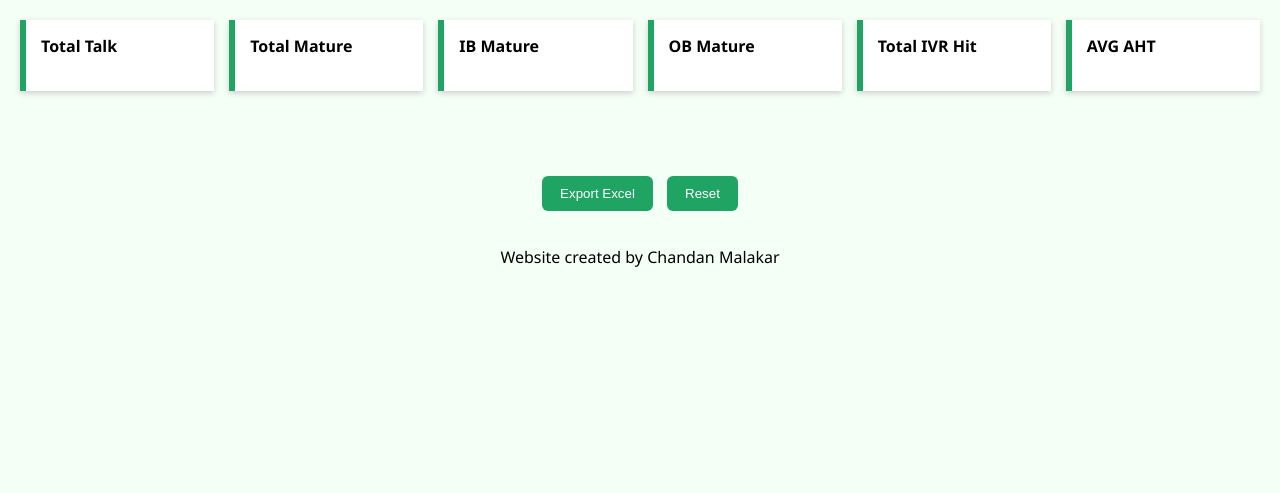
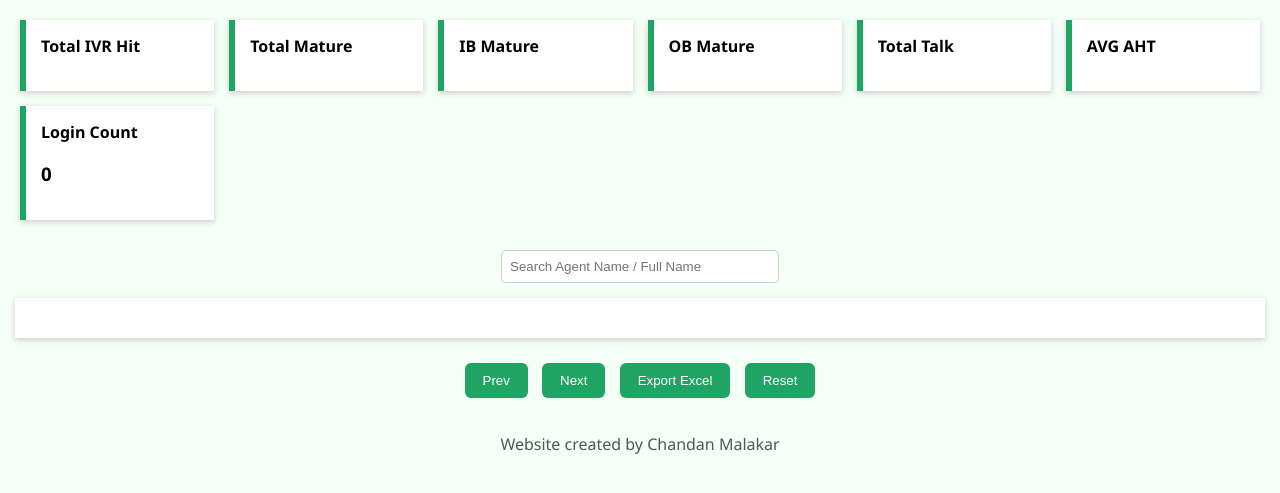
Before and after one commit to Viratmalakar/agent.performance.site, a Flask app: template templates/result.html in a window 1280 px wide. Shown: the part 60-553 px from the top of the page. Run offline with Flask 3, Linux system fonts and the light colour scheme; the template is opened without the code that fills it, so the values that code supplies are empty.

Commit message:
Update result.html

```diff
--- a/templates/result.html
+++ b/templates/result.html
@@ -1,56 +1,150 @@
 <!DOCTYPE html>
 <html>
 <head>
-<title>Result</title>
+<title>Agent Performance Dashboard</title>
+
 <style>
 body{font-family:Segoe UI;background:#f4fff6;margin:0}
 header{background:#1fa463;color:white;padding:15px;font-size:22px;text-align:center}
-.cards{display:grid;grid-template-columns:repeat(auto-fit,minmax(180px,1fr));gap:15px;padding:20px}
-.card{background:white;padding:15px;border-left:6px solid #1fa463;box-shadow:0 2px 6px #ccc}
-table{width:100%;border-collapse:collapse;background:white}
-th,td{border:1px solid #ddd;padding:8px;text-align:center}
-th{background:#1fa463;color:white}
-.box{padding:20px}
+
+.cards{
+display:grid;
+grid-template-columns:repeat(auto-fit,minmax(180px,1fr));
+gap:15px;padding:20px
+}
+.card{
+background:white;padding:15px;border-left:6px solid #1fa463;
+box-shadow:0 2px 6px #ccc
+}
+
+.search-box{
+text-align:center;margin:10px
+}
+.search-box input{
+padding:8px;width:260px;border:1px solid #ccc;border-radius:5px
+}
+
+.table-box{
+padding:20px;
+max-height:520px;
+overflow:auto;
+background:white;
+margin:15px;
+box-shadow:0 2px 6px #ccc
+}
+
+table{
+width:100%;
+border-collapse:collapse;
+font-size:14px
+}
+th,td{
+border:1px solid #ddd;
+padding:8px;
+text-align:center
+}
+th{
+background:#1fa463;
+color:white;
+position:sticky;
+top:0
+}
+
 .btns{text-align:center;margin:20px}
-button{background:#1fa463;color:white;border:none;padding:10px 18px;border-radius:6px;margin:5px}
+button{
+background:#1fa463;color:white;border:none;
+padding:10px 18px;border-radius:6px;margin:5px;
+cursor:pointer
+}
+
+footer{text-align:center;padding:10px;color:#555}
 </style>
+
+<script>
+let rowsPerPage=13;
+let currentPage=1;
+let tableData=[];
+
+function filterTable(){
+ let val=document.getElementById("search").value.toLowerCase();
+ let filtered=tableData.filter(r=>
+   r[1].toLowerCase().includes(val) || r[0].toLowerCase().includes(val)
+ );
+ renderTable(filtered);
+}
+
+function renderTable(data){
+ let table=document.getElementById("tbl");
+ table.innerHTML="";
+
+ let start=(currentPage-1)*rowsPerPage;
+ let end=start+rowsPerPage;
+ let slice=data.slice(start,end);
+
+ slice.forEach(r=>{
+   let tr="<tr>";
+   r.forEach(v=>tr+="<td>"+v+"</td>");
+   tr+="</tr>";
+   table.innerHTML+=tr;
+ });
+}
+
+function nextPage(){
+ currentPage++;
+ filterTable();
+}
+function prevPage(){
+ if(currentPage>1){currentPage--;filterTable();}
+}
+
+window.onload=()=>{
+ tableData=[
+ {% for r in data %}
+   [{% for v in r.values() %}"{{v}}",{% endfor %}],
+ {% endfor %}
+ ];
+ filterTable();
+}
+</script>
 </head>
+
 <body>
 
 <header>Agent Performance Dashboard</header>
 
 <div class="cards">
-<div class="card"><b>Total Talk</b><h3>{{gt["Total Talk Time"]}}</h3></div>
+<div class="card"><b>Total IVR Hit</b><h3>{{gt["Total IVR Hit"]}}</h3></div>
 <div class="card"><b>Total Mature</b><h3>{{gt["Total Mature"]}}</h3></div>
 <div class="card"><b>IB Mature</b><h3>{{gt["IB Mature"]}}</h3></div>
 <div class="card"><b>OB Mature</b><h3>{{gt["OB Mature"]}}</h3></div>
-<div class="card"><b>Total IVR Hit</b><h3>{{gt["Total IVR Hit"]}}</h3></div>
+<div class="card"><b>Total Talk</b><h3>{{gt["Total Talk Time"]}}</h3></div>
 <div class="card"><b>AVG AHT</b><h3>{{gt["AHT"]}}</h3></div>
+<div class="card"><b>Login Count</b><h3>{{data|length}}</h3></div>
 </div>
 
-<div class="box">
+<div class="search-box">
+<input id="search" onkeyup="filterTable()" placeholder="Search Agent Name / Full Name">
+</div>
+
+<div class="table-box">
 <table>
 <tr>
 {% for k in data[0].keys() %}
 <th>{{k}}</th>
 {% endfor %}
 </tr>
-{% for r in data %}
-<tr>
-{% for v in r.values() %}
-<td>{{v}}</td>
-{% endfor %}
-</tr>
-{% endfor %}
+<tbody id="tbl"></tbody>
 </table>
 </div>
 
 <div class="btns">
+<button onclick="prevPage()">Prev</button>
+<button onclick="nextPage()">Next</button>
 <button onclick="location.href='/export'">Export Excel</button>
 <button onclick="location.href='/'">Reset</button>
 </div>
 
-<footer style="text-align:center;padding:10px">Website created by Chandan Malakar</footer>
+<footer>Website created by Chandan Malakar</footer>
 
 </body>
 </html>
```
